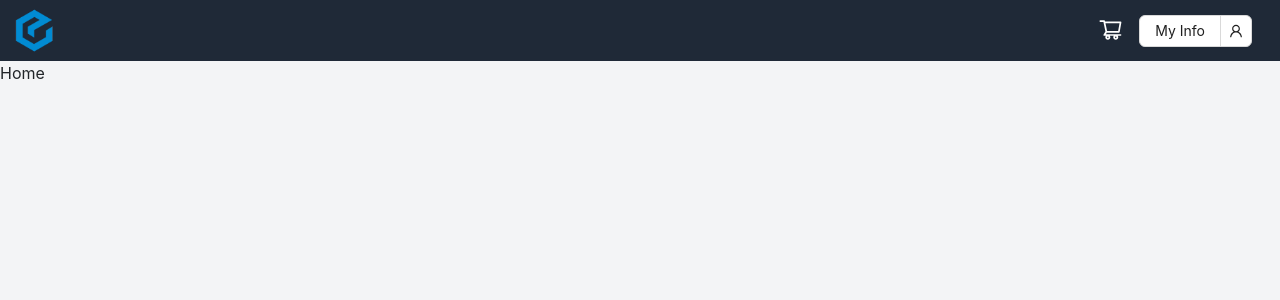
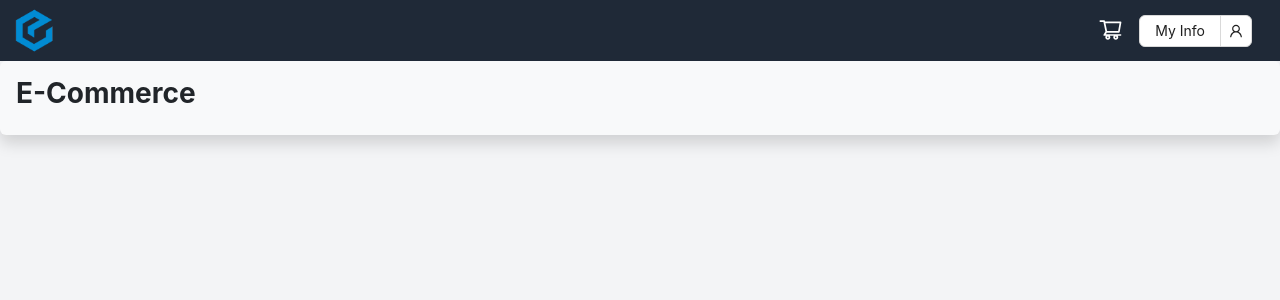
Before and after one commit to arhamansari11/E-Commerce-App, a React (Create React App) app in the folder Client/: page / in a window 1280 px wide. Shown: the top 300 px of the page. Built offline with nearby package versions, Linux system fonts and the light colour scheme.

Commit message:
Heading and minor changes added

```diff
--- /dev/null
+++ b/Client/src/Components/Heading.jsx
@@ -0,0 +1,11 @@
+import React from "react";
+
+const Heading = () => {
+  return (
+      <div className="col-12">
+        <div class="shadow p-3 mb-5 bg-body-tertiary rounded"><h3 style={{fontWeight :"bold"}}>E-Commerce</h3></div>
+      </div>
+  );
+};
+
+export default Heading;
--- a/Client/src/Components/Navbar.jsx
+++ b/Client/src/Components/Navbar.jsx
@@ -33,7 +33,10 @@ function Navbar() {
 
   return (
     <div className="col-12">
-      <nav className="navbar navbar-expand-lg " style={{backgroundColor :"#1F2937"}}>
+      <nav
+        className="navbar navbar-expand-sm "
+        style={{ backgroundColor: "#1F2937" }}
+      >
         <div className="container-fluid">
           <Link to="/" style={{ textDecoration: "none", color: "black" }}>
             <img src={Logo} className="Logo" alt="Logo" />
@@ -46,18 +49,20 @@ function Navbar() {
             aria-controls="navbarSupportedContent"
             aria-expanded="false"
             aria-label="Toggle navigation"
+            style={{ backgroundColor: "white" }} // Apply inline style
           >
             <span className="navbar-toggler-icon"></span>
           </button>
+
           <div className="collapse navbar-collapse" id="navbarSupportedContent">
-            <ul className="navbar-nav ms-auto mb-2 mb-lg-0">
+            <ul className="navbar-nav ms-auto">
               <li className="nav-item">
                 <Link
                   to="/cart"
                   className="nav-link me-2"
                   style={{ textDecoration: "none", color: " white" }}
                 >
-                <ShoppingCartOutlined style={{fontSize : "25px" }}/>
+                  <ShoppingCartOutlined style={{ fontSize: "25px" }} />
                 </Link>
               </li>
             </ul>
--- a/Client/src/Pages/Home.jsx
+++ b/Client/src/Pages/Home.jsx
@@ -1,16 +1,13 @@
 import React from "react";
 import Navbar from "../Components/Navbar";
-
-
-
-
+import '../Styles/Home.css'
+import Heading from "../Components/Heading";
 
 function Home() {
   return (
     <div>
       <Navbar />
-      Home
-
+      <Heading/>
     </div>
   );
 }
```
Also changed, not shown: Client/src/Styles/Home.css (added). Lines whose indentation alone changed are shown as unchanged.
